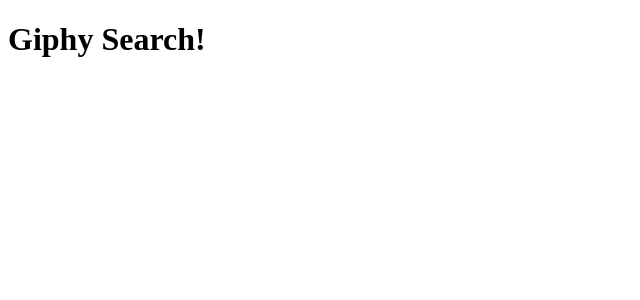
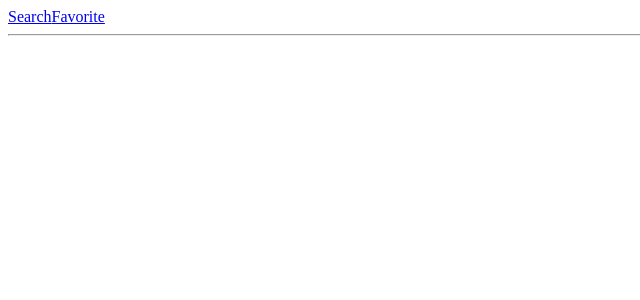
Before and after one commit to tim-heck/group-giphy-saga-project, a React (Create React App) app: page / in a window 1280 px wide. Shown: the top 300 px of the page, without its empty margins (0-640 px from the left). Built offline with nearby package versions, Linux system fonts and the light colour scheme.

Commit message:
index saga stuff set up

```diff
--- a/package.json
+++ b/package.json
@@ -15,7 +15,8 @@
     "react-router-dom": "^5.0.1",
     "react-scripts": "^3.0.1",
     "redux": "^4.0.4",
-    "redux-logger": "^3.0.6"
+    "redux-logger": "^3.0.6",
+    "redux-saga": "^1.0.5"
   },
   "devDependencies": {
     "nodemon": "^1.18.4"
--- a/src/components/App/App.js
+++ b/src/components/App/App.js
@@ -1,12 +1,12 @@
 import React, { Component } from 'react';
-
+import Header from '../Header/Header';
 
 class App extends Component {
 
   render() {
     return (
       <div>
-        <h1>Giphy Search!</h1>
+        <Header />
       </div>
     );
   }
--- /dev/null
+++ b/src/components/Header/Header.js
@@ -0,0 +1,29 @@
+import React, { Component } from 'react';
+import { HashRouter as Router, Route, Link } from 'react-router-dom';
+
+
+
+class Header extends Component {
+
+  render() {
+    return (
+
+        <Router>
+
+          <span className="header">
+            <Link to="/search">Search</Link>
+          </span>
+          <span>
+              <Link to = "/favorites">Favorite</Link>
+          </span>
+
+            <hr/>
+        </Router>
+
+    );
+
+  }
+
+}
+
+export default Header;
--- /dev/null
+++ b/src/index.css
@@ -0,0 +1,3 @@
+body {
+    background-color: white;
+}
--- a/src/index.js
+++ b/src/index.js
@@ -3,19 +3,35 @@
 import { createStore, combineReducers, applyMiddleware } from 'redux';
 import { Provider } from 'react-redux';
 import { logger } from 'redux-logger'
+import './index.css';
+
 
 import App from './components/App/App';
 
 import createSagaMiddleware from 'redux-saga';
-import axios from 'axios';
+import Axios from 'axios';
 import { takeEvery, put } from 'redux-saga/effects';
 
 const sagaMiddleware = createSagaMiddleware();
 
 function* rootSaga() {
+    yield takeEvery('FETCH_GIPH', fetchGiph);
 
 }
 
+
+function* fetchGiph(action){
+    console.log('In fetchGiph');
+    try {
+        const response = yield Axios.get('/api/favorite')
+        const action = { type: 'SET_GIPH', payload: response.data }
+        yield put(action);
+    }
+    catch (error) {
+        alert(`Couldn't get yo GIPH foo!`);
+        console.log('Error on GET', error);
+    }
+}
 const store = createStore(
     combineReducers({
 
```
